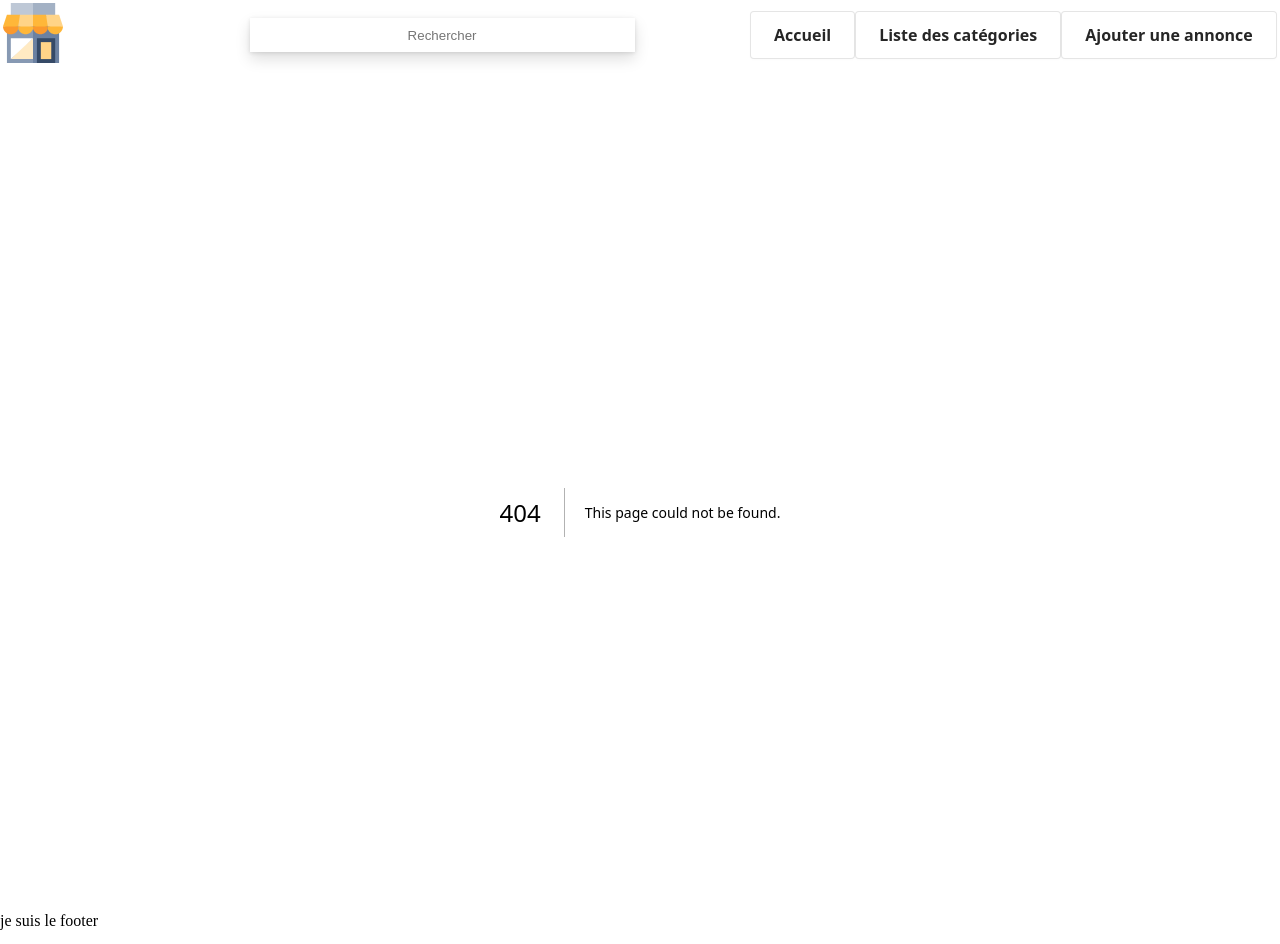
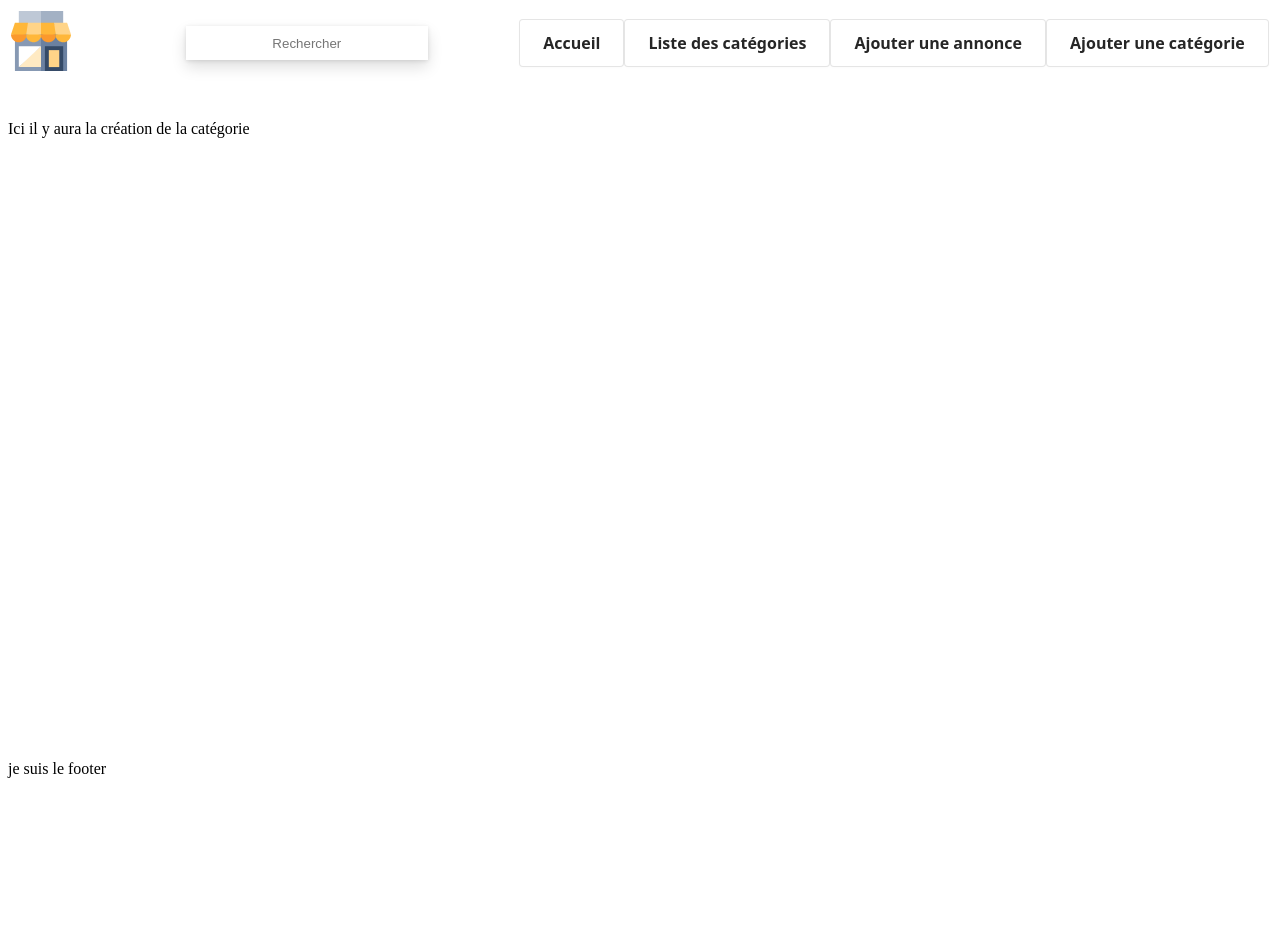
Before and after one commit to delbaze/the-good-corner-1123, a Next.js app in the folder frontend/: page /admin/categories/create in a window 1280 px wide. Before the commit this address had no page. After the commit the page ends 800 px from the top, so only its background shows below. Built offline with nearby package versions, Linux system fonts and the light colour scheme.

Commit message:
prevision de la route admin

```diff
--- a/frontend/src/components/Navbar.tsx
+++ b/frontend/src/components/Navbar.tsx
@@ -23,6 +23,9 @@ function Navbar() {
         <Link href={"/ads/create"} className={styles.addAdButton}>
           Ajouter une annonce
         </Link>
+        <Link href={"/admin/categories/create"} className={styles.addAdButton}>
+          Ajouter une catégorie
+        </Link>
       </div>
     </nav>
   );
--- /dev/null
+++ b/frontend/src/pages/admin/categories/create.tsx
@@ -0,0 +1,4 @@
+function CreateCategory() {
+  return <div>Ici il y aura la création de la catégorie</div>;
+}
+export default CreateCategory;
```
Also changed, not shown: 1 other file (tests, documents, lock files or other folders).
